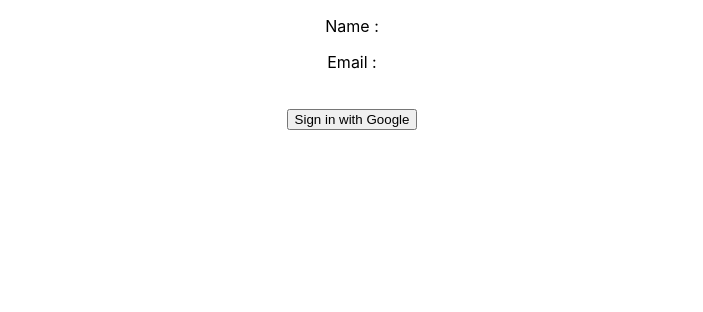
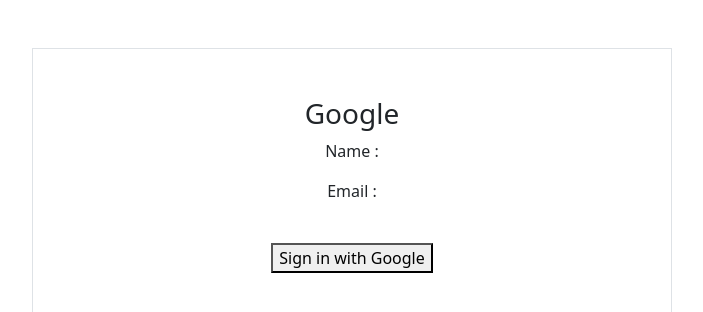
Before and after one commit to diptasahacse/simple-firebase-authenication, a React (Create React App) app: page / in a window 1280 px wide. Shown: the top 312 px of the page, without its empty margins (288-991 px from the left). Built offline with nearby package versions, Linux system fonts and the light colour scheme.

Commit message:
install react bootstrap

```diff
--- a/package.json
+++ b/package.json
@@ -6,8 +6,10 @@
     "@testing-library/jest-dom": "^5.16.4",
     "@testing-library/react": "^12.1.4",
     "@testing-library/user-event": "^13.5.0",
+    "bootstrap": "^5.1.3",
     "firebase": "^9.6.10",
     "react": "^18.0.0",
+    "react-bootstrap": "^2.2.3",
     "react-dom": "^18.0.0",
     "react-scripts": "5.0.0",
     "web-vitals": "^2.1.4"
--- a/src/App.js
+++ b/src/App.js
@@ -1,50 +1,13 @@
 import logo from './logo.svg';
 import './App.css';
-import app from './firebase.init';
-import { getAuth, signInWithPopup, signOut } from "firebase/auth";
-import { GoogleAuthProvider } from "firebase/auth";
-import { useState } from 'react';
-const auth = getAuth(app);
-function App() {
-  const [user, setUser] = useState({})
-  const provider = new GoogleAuthProvider();
-  const googleSignInHandler = () => {
+import Google from './components/Google/Google';
 
 
-    signInWithPopup(auth, provider)
-    .then(result =>{
-      const user = result.user;
-      setUser(user)
-    })
-    .catch(error => {
-      console.log(error)
-    })
-
-  }
-  const googleSignOutHandler = () =>{
-    signOut(auth)
-    .then(()=>{
-      setUser({})
-
-    })
-    .catch(()=>{
-      setUser({})
-
-    })
-  }
-  // console.log(user)
-  const {email, displayName} = user
-
+function App() {
   return (
     <div className="App">
-      <p>Name : {displayName}</p>
-      <p>Email : {email}</p>
+      <Google></Google>
 
-      <br />
-
-      {
-        user.email ? <button onClick={googleSignOutHandler}>Sign Out</button> : <button onClick={googleSignInHandler}>Sign in with Google</button>
-      }
 
     </div>
   );
--- /dev/null
+++ b/src/components/Google/Google.js
@@ -0,0 +1,48 @@
+import React from 'react';
+import app from '../../firebase.init';
+import { getAuth, signInWithPopup, signOut } from "firebase/auth";
+import { GoogleAuthProvider } from "firebase/auth";
+import { useState } from 'react';
+const Google = () => {
+    const auth = getAuth(app);
+    const [user, setUser] = useState({})
+    const provider = new GoogleAuthProvider();
+    const googleSignInHandler = () => {
+        signInWithPopup(auth, provider)
+            .then(result => {
+                const user = result.user;
+                setUser(user)
+            })
+            .catch(error => {
+                console.log(error)
+            })
+
+    }
+    const googleSignOutHandler = () => {
+        signOut(auth)
+            .then(() => {
+                setUser({})
+
+            })
+            .catch(() => {
+                setUser({})
+
+            })
+    }
+    // console.log(user)
+    const { email, displayName } = user
+    return (
+        <div className='border p-5 w-50 mx-auto m-5'>
+            <h3>Google</h3>
+            <p>Name : {displayName}</p>
+            <p>Email : {email}</p>
+            <br />
+
+            {
+                user.email ? <button onClick={googleSignOutHandler}>Sign Out</button> : <button onClick={googleSignInHandler}>Sign in with Google</button>
+            }
+        </div>
+    );
+};
+
+export default Google;
--- a/src/index.js
+++ b/src/index.js
@@ -3,7 +3,7 @@
 import App from './App';
 import reportWebVitals from './reportWebVitals';
 import { createRoot } from 'react-dom/client';
-
+import 'bootstrap/dist/css/bootstrap.min.css';
 
 const container = document.getElementById('root');
 const root = createRoot(container);
```
Also changed, not shown: 1 other file (tests, documents, lock files or other folders).
